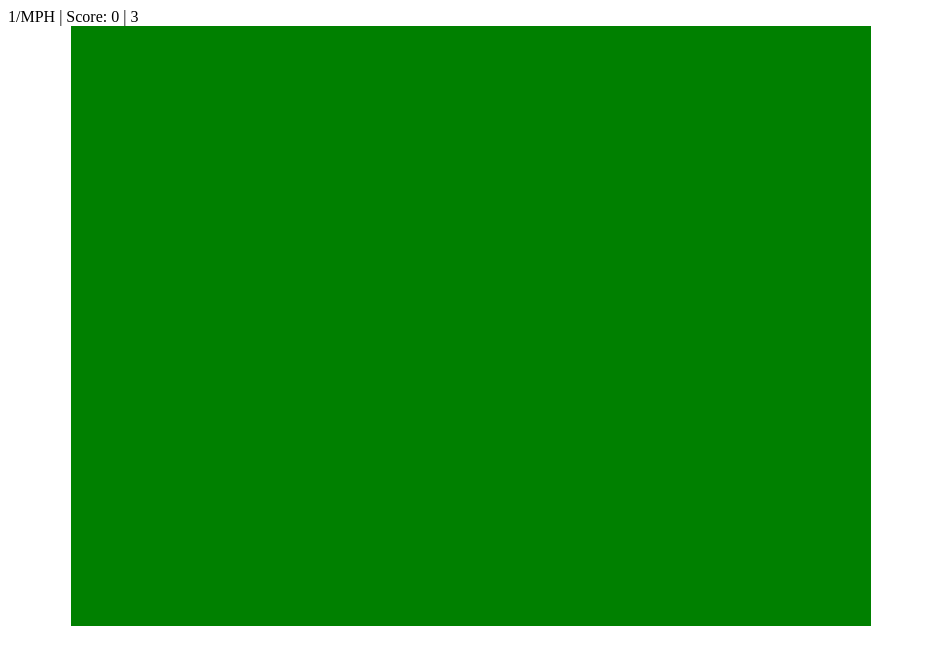
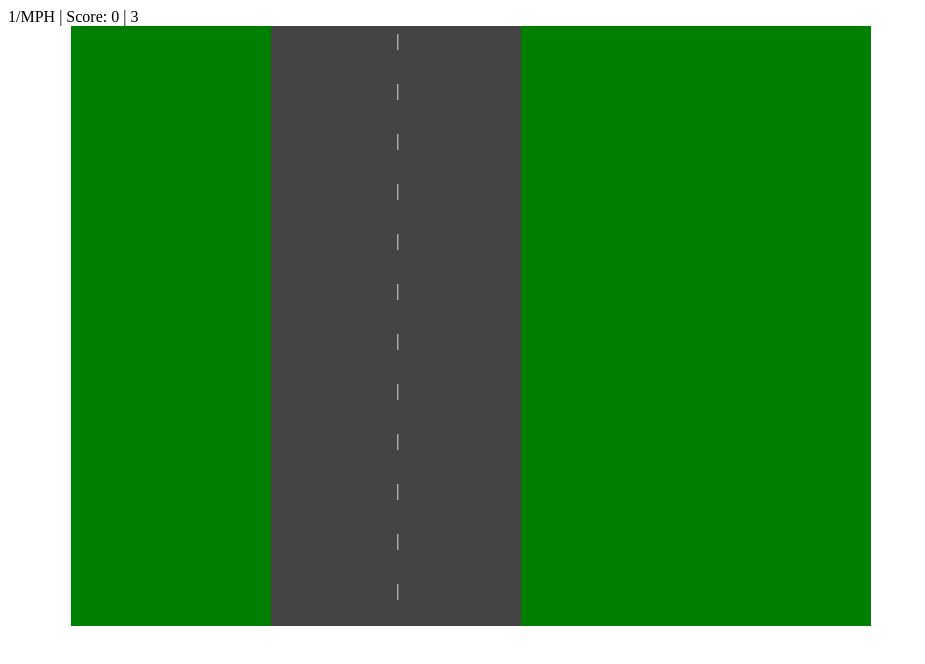
Before and after one commit to Jacek135/raceCarGame, a plain HTML site: page index.html in a window 1280 px wide. Both pictures are taken after a click on the element "Start Game". Shown: the whole page, without its empty margins (0-925 px from the left). Drawn offline with Linux system fonts and the light colour scheme.

Commit message:
Building Road

```diff
--- a/script.js
+++ b/script.js
@@ -31,7 +31,20 @@ function startGame() {
         lives: 3,
         gameScore: 0,
         carstoPass: 3,
-        score: 0
+        score: 0,
+        roadwidth:250
+    }
+    startBoard();
+}
+
+function startBoard () {
+    for(let x=0; x<13; x++){
+        let div = document.createElement('div');
+        div.setAttribute('class', 'road');
+        div.style.top = (x*50)+'px'
+        div.style.width = player.roadwidth + 'px';
+        container.appendChild(div)
+
     }
 }
 
--- a/style.css
+++ b/style.css
@@ -35,6 +35,17 @@
     border-radius: 2px;
 }
 
+.road:before{
+    content: "|";
+    vertical-align: top;
+    color:white;
+    width:1px;
+    height:10px;
+    line-height: 30px;
+    left:50%;
+    position: absolute;
+}
+
 .playerCar {
     position: absolute;
     height: 80px;
```
